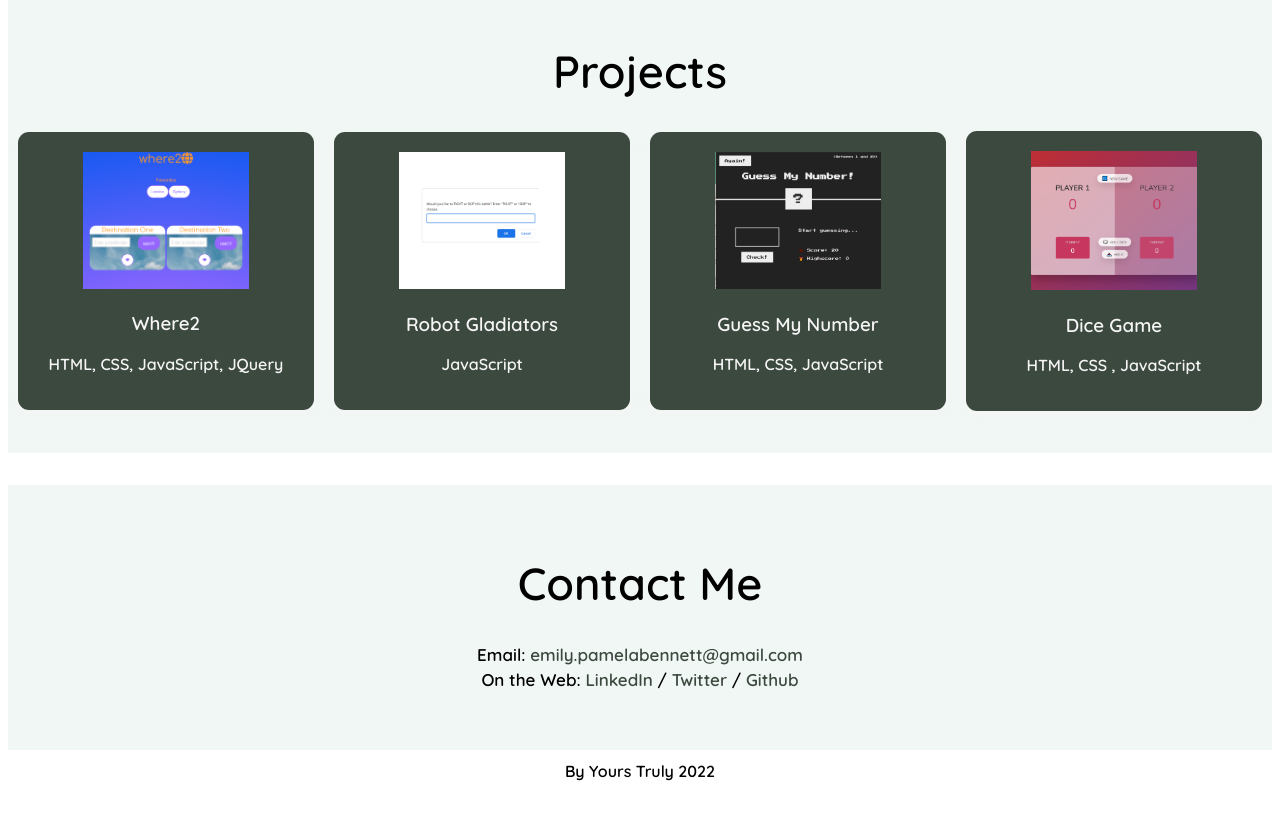
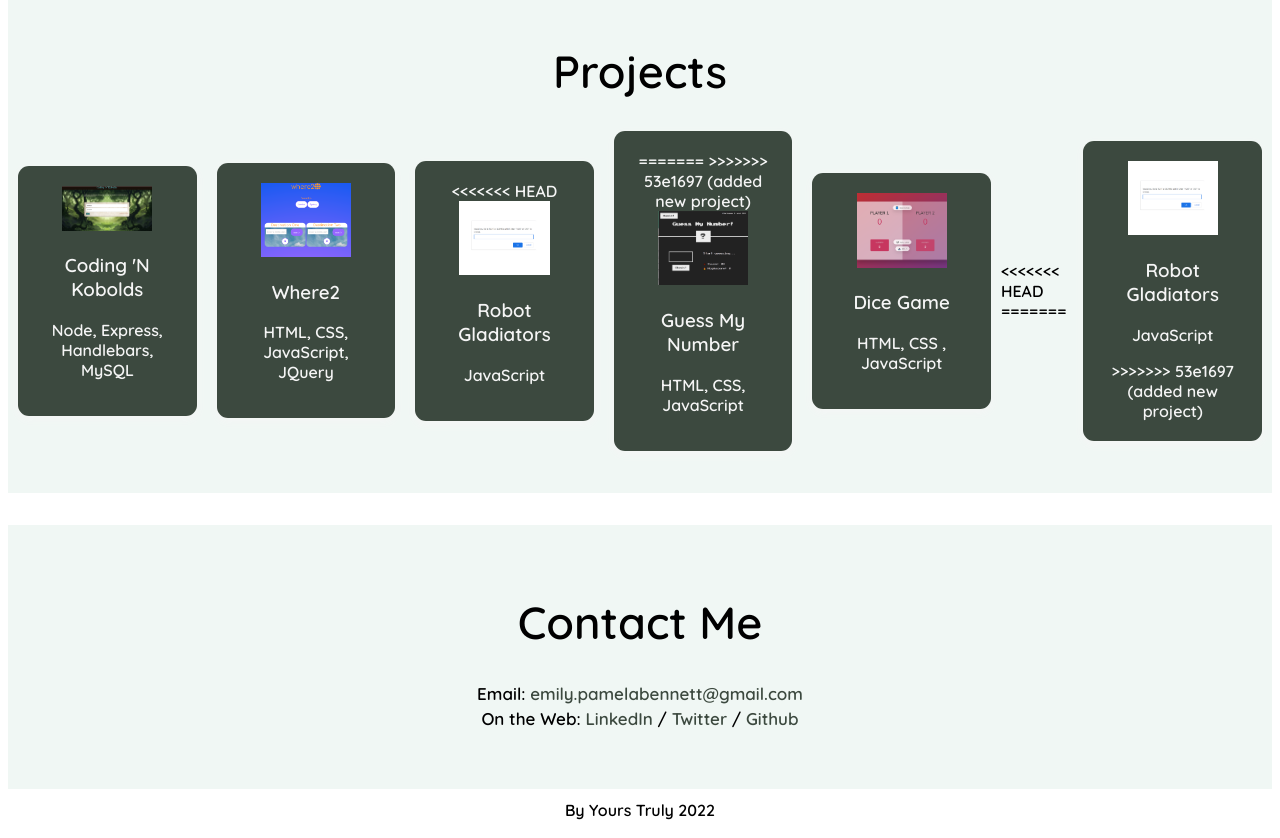
Before and after one commit to bennettem/portfolio, a plain HTML site: page index.html in a window 1280 px wide. Shown: the part 1440-2278 px from the top of the page. Before the commit the page ends 2239 px from the top, so only its background shows below. Drawn offline with Linux system fonts and the light colour scheme.

Commit message:
new project added

```diff
--- a/index.html
+++ b/index.html
@@ -53,6 +53,16 @@
     <section class="projects" id="projects">
       <h2 class="projects-title">Projects</h2>
       <div class="projects-container">
+                <div class="project-container project-card">
+          <a href="https://codingnkobolds.herokuapp.com/">
+            <img
+              src="assets/images/codingNkolbolds.jpg"
+              alt="rpg character generator"
+              class="project-pic"
+          /></a>
+          <h3 class="project-title">Coding 'N Kobolds </h3>
+          <p>Node, Express, Handlebars, MySQL</p>
+        </div>
         <div class="project-container project-card">
           <a href="https://bennettem.github.io/where2/">
             <img
@@ -64,6 +74,7 @@
           <p>HTML, CSS, JavaScript, JQuery</p>
         </div>
         <div class="project-container project-card">
+<<<<<<< HEAD
           <a href="https://bennettem.github.io/robot-gladiators/">
             <img
               src="assets/images/robot.png"
@@ -74,6 +85,8 @@
           <p>JavaScript</p>
         </div>
         <div class="project-container project-card">
+=======
+>>>>>>> 53e1697 (added new project)
           <a href="https://bennettem.github.io/guess-num/">
             <img
               src="assets/images/number.png"
@@ -93,6 +106,18 @@
           <h3 class="project-title">Dice Game</h3>
           <p>HTML, CSS , JavaScript</p>
         </div>
+<<<<<<< HEAD
+=======
+                  <div class="project-container project-card">
+          <a href="https://bennettem.github.io/robot-gladiators/">
+            <img
+              src="assets/images/robot.png"
+              alt="robot fighting game"
+              class="project-pic"
+          /></a>
+          <h3 class="project-title">Robot Gladiators</h3>
+          <p>JavaScript</p>
+>>>>>>> 53e1697 (added new project)
       </div>
     </section>
 
```
Also changed, not shown: assets/images/codingNkolbolds.jpg (added), 1 other file.
